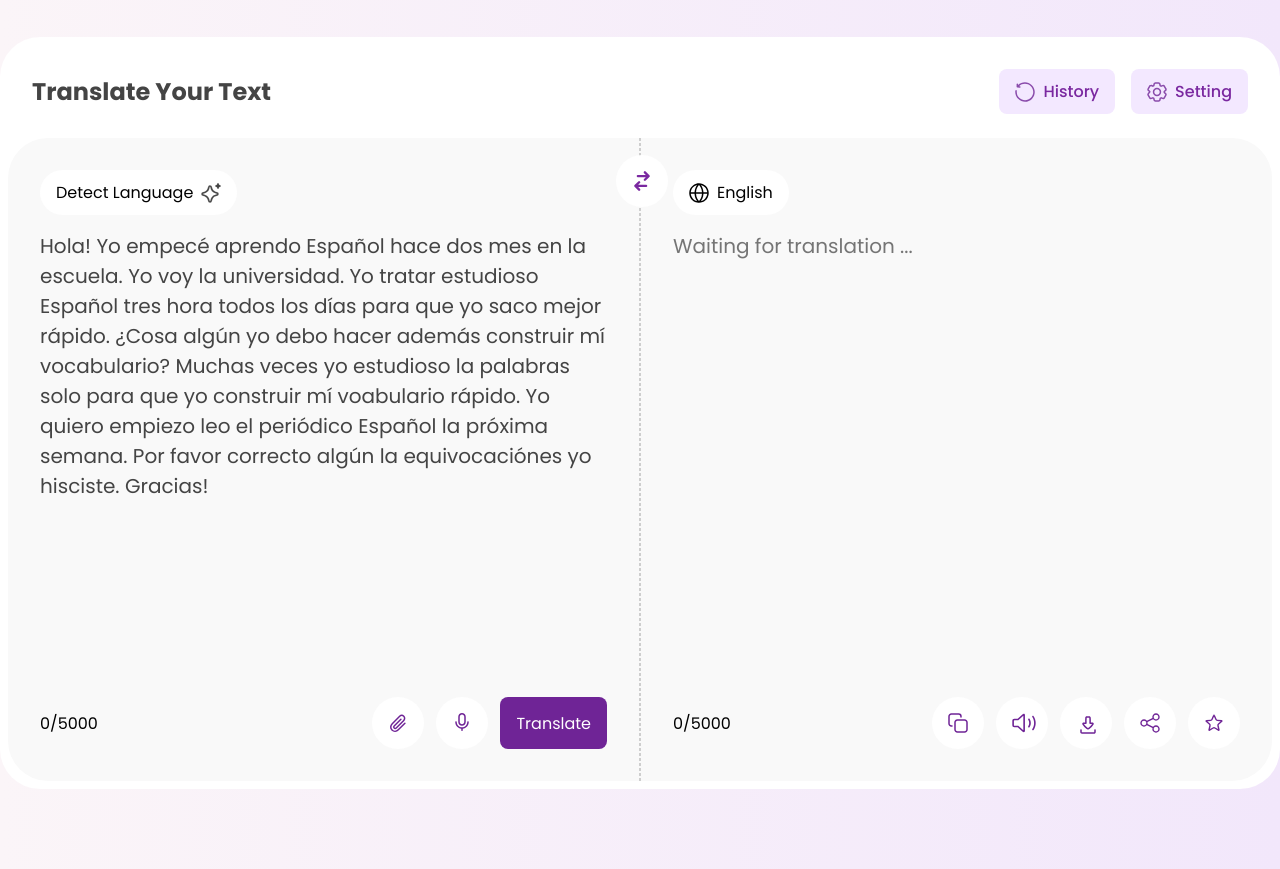
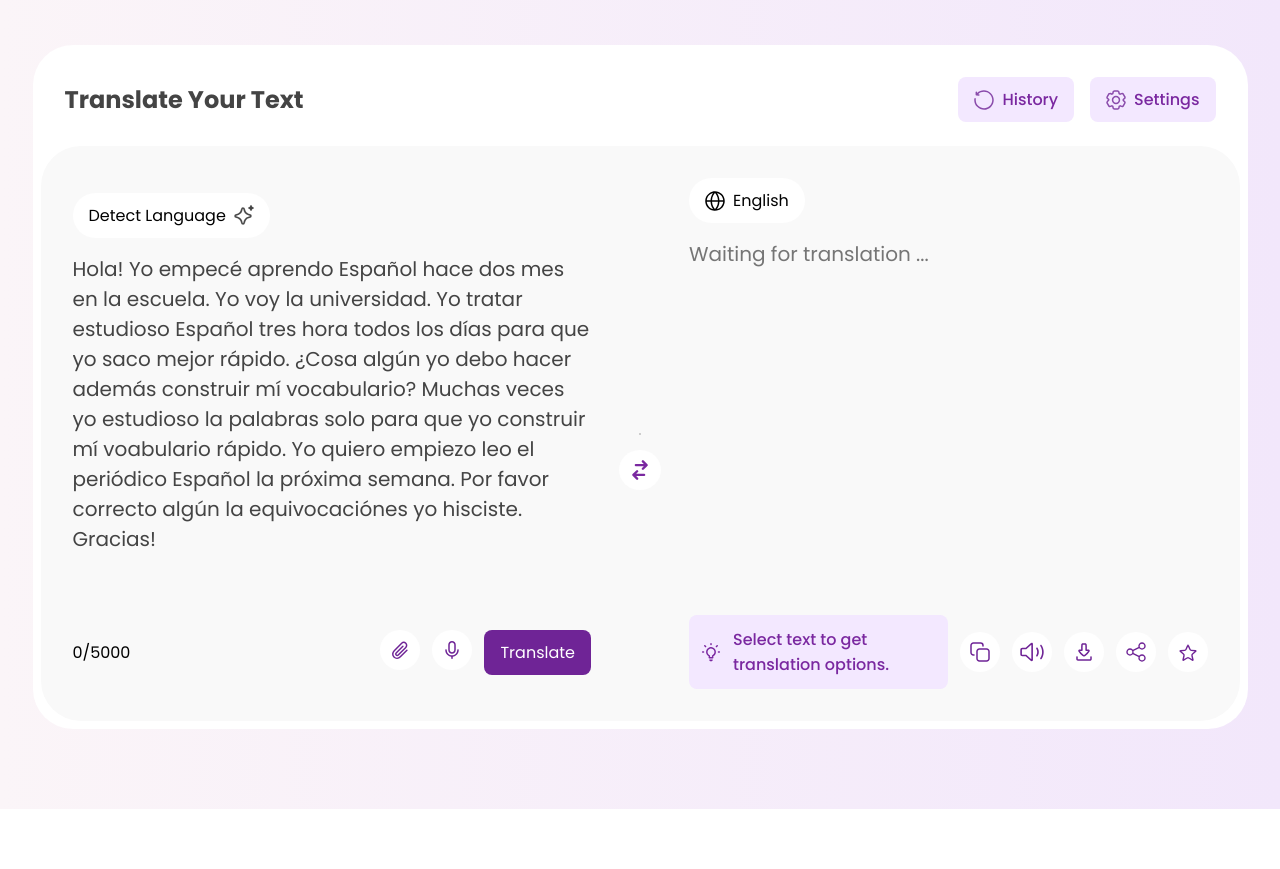
Before and after one commit to Abbas4tech/Crimson-Assignment, a plain HTML site: page index.html in a window 1280 px wide. Shown: the part 278-1147 px from the top of the page. After the commit the page ends 1087 px from the top, so only its background shows below. Drawn offline with Linux system fonts and the light colour scheme.

Commit message:
✨ feat: styles improvements and toast added

```diff
--- a/index.html
+++ b/index.html
@@ -7,11 +7,11 @@
     <link rel="stylesheet" href="styles.css" />
   </head>
   <body class="">
-    <header class="container">
+    <header class="container flex-container-between">
       <div>
         <img src="./assets/Logo.svg" alt="" />
       </div>
-      <nav>
+      <nav class="flex-container-between">
         <button class="button button-nav">Product</button>
         <button class="button button-nav">Trinka Business</button>
         <button class="button button-nav">Plans & Pricing</button>
@@ -30,41 +30,32 @@
         </p>
       </section>
       <section class="translation-tool container">
-        <div class="heading-container">
+        <div class="heading-container flex-container-between">
           <h5 class="heading-container-title">Translate Your Text</h5>
 
           <div class="heading-container-actions">
-            <button
-              data-icon-placement="before"
-              data-icon="./assets/History.svg"
-              class="button button-info"
-            >
-              History
+            <button class="button button-info">
+              <img src="./assets/History.svg" alt="" />
+              <span>History</span>
             </button>
-            <button
-              data-icon="./assets/settings.svg"
-              data-icon-placement="before"
-              class="button button-info"
-            >
-              Setting
+            <button class="button button-info">
+              <img src="./assets/settings.svg" alt="" />
+              <span>Settings</span>
             </button>
           </div>
         </div>
 
         <article class="translation-container">
           <section class="left-section-tool">
-            <button
-              data-icon-placement="after"
-              data-icon="./assets/stars.svg"
-              class="button button-hint"
-            >
+            <button class="button button-hint">
               <span>Detect Language</span>
+              <img src="./assets/stars.svg" alt="" />
             </button>
             <textarea
               placeholder="Type or paste your text here..."
               name=""
               id=""
-              rows="15"
+              rows="12"
             >
 Hola! Yo empecé aprendo Español hace dos mes en la escuela. Yo voy la universidad. Yo tratar estudioso Español tres hora todos los días para que yo saco mejor rápido. ¿Cosa algún yo debo hacer además construir mí vocabulario? Muchas veces yo estudioso la palabras solo para que yo construir mí voabulario rápido. Yo quiero empiezo leo el periódico Español la próxima semana. Por favor correcto algún la equivocaciónes yo hisciste. Gracias!
           </textarea
@@ -73,26 +64,20 @@ Hola! Yo empecé aprendo Español hace dos mes en la escuela. Yo voy la universi
               <span>0/5000</span>
 
               <div>
-                <button
-                  data-icon-placement="after"
-                  data-icon="./assets/attatchment.svg"
-                  class="button button-icon"
-                ></button>
-                <button
-                  data-icon-placement="after"
-                  class="button button-icon"
-                  data-icon="./assets/mic.svg"
-                ></button>
+                <button class="button button-icon">
+                  <img src="./assets/attatchment.svg" alt="" />
+                </button>
+                <button class="button button-icon">
+                  <img src="./assets/mic.svg" alt="" />
+                </button>
                 <button class="button button-primary">Translate</button>
               </div>
             </div>
           </section>
           <div class="toggle-switch">
-            <button
-              data-icon-placement="after"
-              data-icon="./assets/swap.svg"
-              class="button button-icon swap-btn"
-            ></button>
+            <button class="button button-icon swap-btn">
+              <img src="./assets/swap.svg" alt="" />
+            </button>
           </div>
           <section class="right-section-tool">
             <button
@@ -100,47 +85,40 @@ Hola! Yo empecé aprendo Español hace dos mes en la escuela. Yo voy la universi
               data-icon="./assets/globe.svg"
               class="button button-hint"
             >
-              English
+              <img src="./assets/globe.svg" alt="" />
+              <span>English</span>
             </button>
             <textarea
               placeholder="Waiting for translation ..."
               name=""
               id=""
-              rows="15"
+              rows="12"
             ></textarea>
             <div class="section-actions">
-              <span>0/5000</span>
+              <div class="toast toast-info">
+                <img src="./assets/bulb.svg" alt="" />
+                <span>Select text to get translation options.</span>
+              </div>
 
               <div>
-                <button
-                  data-tip="Copy"
-                  data-icon-placement="after"
-                  data-icon="./assets/copy-2.svg"
-                  class="button button-icon tooltip"
-                ></button>
+                <button data-tip="Copy" class="button button-icon tooltip">
+                  <img src="./assets/copy-2.svg" alt="" />
+                </button>
                 <button
                   data-tip="Translate by voice"
-                  data-icon-placement="after"
                   class="button button-icon tooltip"
-                  data-icon="./assets/speaker-2.svg"
-                ></button>
-                <button
-                  data-tip="Download"
-                  data-icon-placement="after"
-                  class="button button-icon tooltip"
-                  data-icon="./assets/download.svg"
-                ></button>
-                <button
-                  data-tip="Share"
-                  data-icon-placement="after"
-                  class="button button-icon tooltip"
-                  data-icon="./assets/share.svg"
-                ></button>
-                <button
-                  data-icon-placement="after"
-                  class="button button-icon"
-                  data-icon="./assets/star.svg"
-                ></button>
+                >
+                  <img src="./assets/speaker-2.svg" alt="" />
+                </button>
+                <button data-tip="Download" class="button button-icon tooltip">
+                  <img src="./assets/download.svg" alt="" />
+                </button>
+                <button data-tip="Share" class="button button-icon tooltip">
+                  <img src="./assets/share.svg" alt="" />
+                </button>
+                <button class="button button-icon">
+                  <img src="./assets/star.svg" alt="" />
+                </button>
               </div>
             </div>
           </section>
--- a/styles.css
+++ b/styles.css
@@ -1,6 +1,7 @@
 @import url("https://fonts.googleapis.com/css2?family=Poppins:ital,wght@0,100;0,200;0,300;0,400;0,500;0,600;0,700;0,800;0,900;1,100;1,200;1,300;1,400;1,500;1,600;1,700;1,800;1,900&display=swap");
-@import "./variable.css";
-@import "./common.css";
+@import "./styles/variable.css";
+@import "./styles/common.css";
+@import "./styles/header.css";
 
 * {
   margin: 0;
@@ -9,36 +10,23 @@
   font-family: "Poppins";
 }
 
-body {
-  margin-top: 1rem;
-}
-
-header,
-nav,
-.heading-container {
-  display: flex;
-  justify-content: space-between;
-  align-items: center;
-  gap: 0.625rem;
-}
-
 main {
   background: linear-gradient(to right, #fbf5f8, #f2e7fb);
   height: 100%;
   width: 100%;
-  padding: 3rem 0 5rem 0;
+  padding: var(--spacing-xxxl) 0 5rem 0;
 }
 
 .title-container {
-  padding-bottom: 3rem;
+  padding-bottom: var(--spacing-xxxl);
   display: flex;
   flex-direction: column;
-  gap: 1rem;
+  gap: var(--spacing-md);
   justify-content: center;
   align-items: center;
 
   .title {
-    font-size: 2.5rem;
+    font-size: var(--font-size-xxxl);
     line-height: 50px;
     background: linear-gradient(
       to right,
@@ -46,13 +34,15 @@ main {
       var(--purple),
       var(--red)
     );
+    text-align: center;
+    background-clip: text;
     -webkit-background-clip: text;
     -webkit-text-fill-color: transparent;
   }
 
   .description {
-    font-size: 1.25rem;
-    line-height: 30px;
+    font-size: var(--font-size-xl);
+    line-height: var(--line-height-sm);
     text-align: center;
     color: var(--dark-gray);
   }
@@ -60,34 +50,41 @@ main {
 
 .translation-tool {
   background-color: var(--glacier);
-  border-radius: 2.5rem;
-  padding: 0.5rem;
+  border-radius: var(--spacing-xxl);
+  padding: var(--spacing-md);
+  display: flex;
+  flex-direction: column;
+  gap: var(--spacing-md);
 }
 
 .heading-container {
-  padding: 1.5rem;
+  padding-inline: var(--spacing-md);
 
   .heading-container-title {
-    font-size: 1.5rem;
+    font-size: var(--font-size-lg);
     color: var(--medium-gray);
   }
 
   .heading-container-actions {
     display: flex;
-    gap: 1rem;
+    gap: var(--spacing-md);
   }
 }
 
 .translation-container {
   background-color: var(--lighter-gray);
-  border-radius: 2.5rem;
+  border-radius: var(--spacing-xxl);
   display: flex;
+  flex-direction: column;
+  gap: var(--spacing-md);
+}
+
 .left-section-tool,
 .right-section-tool {
-    padding: 2rem;
+  padding: var(--spacing-md);
   display: flex;
   flex-direction: column;
-    gap: 1rem;
+  gap: var(--spacing-md);
   width: 100%;
 
   textarea {
@@ -96,30 +93,101 @@ main {
     border: none;
     resize: none;
     color: var(--medium-gray);
-      font-size: 1.25rem;
+    font-size: var(--font-size-sm);
+  }
 }
 
 .section-actions {
   display: flex;
+  flex-direction: column;
   justify-content: space-between;
-      align-items: center;
+  gap: var(--spacing-sm);
 
   div {
     display: flex;
-        gap: 0.75rem;
-      }
-    }
+    gap: var(--spacing-sm);
   }
 }
 
 .toggle-switch {
-  width: 0;
+  height: 0;
+  width: 100%;
   border: 1px dashed var(--light-gray);
   position: relative;
 
+  .swap-btn {
+    position: relative;
+    top: -1rem;
+    left: 50%;
+    transform: translateX(-50%);
+  }
+}
+
+@media (min-width: 768px) {
+  .toggle-switch {
+    border: 1px dashed var(--light-gray);
+    position: relative;
+    width: 0;
     .swap-btn {
       position: absolute;
       top: 1rem;
       right: -1.75rem;
     }
   }
+}
+
+/* Media Queries for responsiveness */
+
+@media (min-width: 640px) {
+  .container {
+    max-width: 640px;
+  }
+}
+
+@media (min-width: 768px) {
+  .container {
+    max-width: 768px;
+    margin-inline: auto;
+  }
+
+  .flex-container-between,
+  .translation-container,
+  .section-actions {
+    align-items: center;
+    flex-direction: row;
+  }
+
+  .translation-tool {
+    padding: var(--spacing-xs);
+    gap: 0;
+  }
+
+  .left-section-tool,
+  .right-section-tool {
+    padding: var(--spacing-xl);
+
+    textarea {
+      font-size: var(--font-size-xl);
+    }
+  }
+
+  .heading-container {
+    padding: var(--spacing-lg);
+
+    .heading-container-title {
+      font-size: var(--font-size-xxl);
+    }
+  }
+}
+
+@media (min-width: 1024px) {
+  .container {
+    max-width: 1024px;
+  }
+}
+
+@media (min-width: 1215px) {
+  .container {
+    max-width: 1215px;
+  }
+}
--- a/common.css
+++ b/styles/common.css
@@ -1,23 +1,17 @@
+/* Buttons */
+
 .button {
-  padding: 0.625rem 1rem;
+  padding: var(--spacing-xxs) var(--spacing-xs);
   display: inline-flex;
-  gap: 0.5rem;
+  gap: var(--spacing-xs);
   align-items: center;
-  transition: all 300ms ease-out;
+  transition: var(--transition-base);
   outline: none;
   border: none;
-  border-radius: 0.5rem;
+  border-radius: var(--spacing-xs);
   cursor: pointer;
-  font-size: 1rem;
+  font-size: var(--font-size-sm);
   width: max-content;
-
-  &[data-icon-placement="after"]::after,
-  &[data-icon-placement="before"]::before {
-    content: var(--icon-url);
-    display: inline-block;
-    height: 1.25rem;
-    width: 1.25rem;
-  }
 
   &.button-primary {
     background-color: var(--dark-blue);
@@ -38,10 +32,10 @@
   &.button-nav {
     background-color: transparent;
     &::after {
-      content: url("./assets/dropdown.svg");
+      content: url("/assets/dropdown.svg");
       display: inline-block;
       height: 1.75rem;
-      margin-left: 0.25rem;
+      margin-left: var(--spacing-xxs);
     }
   }
 
@@ -54,9 +48,15 @@
   &.button-icon {
     border-radius: 50%;
     aspect-ratio: 1/1;
+    height: var(--btn-icon-size-mobile);
+    width: var(--btn-icon-size-mobile);
+    padding: var(--spacing-sm);
+    display: flex;
+    justify-content: center;
+    align-items: center;
     background-color: var(--glacier);
     color: var(--dark-blue);
-    transition: all 300ms ease-out;
+    transition: var(--transition-base);
     &:hover {
       background-color: var(--light-purple);
     }
@@ -69,9 +69,22 @@
   }
 }
 
+@media (min-width: 768px) {
+  .button {
+    padding: 0.625rem var(--spacing-md);
+    font-size: var(--font-size-md);
+    &.button-icon {
+      width: var(--btn-icon-width);
+      height: var(--btn-icon-height);
+    }
+  }
+}
+
+/* Tooltip */
+
 .tooltip {
   position: relative;
-  transition: all 300ms ease-in-out;
+  transition: var(--transition-base);
   &::before {
     content: attr(data-tip);
     position: absolute;
@@ -80,7 +93,7 @@
     color: var(--glacier);
     border-radius: 0.25rem;
     opacity: 0;
-    font-size: 14px;
+    font-size: var(--font-size-sm);
     font-weight: 500;
     width: max-content;
     max-width: 20rem;
@@ -93,35 +106,31 @@
 }
 
 .container {
-  width: 100%;
   margin-right: auto;
   margin-left: auto;
-  padding-right: 1rem;
-  padding-left: 1rem;
+  padding-right: var(--spacing-md);
+  padding-left: var(--spacing-md);
 }
 
-/* Media Queries for responsiveness */
+/* flexible container classes */
 
-@media (min-width: 640px) {
-  .container {
-    max-width: 640px;
+.flex-container-between {
+  display: flex;
+  justify-content: space-between;
+  gap: 0.625rem;
+  flex-direction: column;
+  flex-wrap: wrap;
+}
+
+/* Toast */
+
+.toast {
+  padding: var(--spacing-sm);
+  border-radius: var(--spacing-xs);
+  font-weight: 500;
+
+  &.toast-info {
+    color: var(--dark-purple);
+    background-color: var(--light-purple);
   }
 }
-
-@media (min-width: 768px) {
-  .container {
-    max-width: 768px;
-  }
-}
-
-@media (min-width: 1024px) {
-  .container {
-    max-width: 1024px;
-  }
-}
-
-@media (min-width: 1215px) {
-  .container {
-    max-width: 1440px;
-  }
-}
--- /dev/null
+++ b/styles/header.css
@@ -0,0 +1,4 @@
+header {
+  padding: var(--spacing-md);
+  flex-wrap: wrap;
+}
--- /dev/null
+++ b/styles/variable.css
@@ -0,0 +1,54 @@
+:root {
+  --dark-blue: #6f2496;
+  --glacier: #fff;
+  --lighter-gray: #f9f9f9;
+  --light-gray: #cecece;
+  --medium-gray: #6a6a6a;
+  --dark-gray: #4f4f4f;
+  --blue: #1a64e2;
+  --purple: #991e8e;
+  --red: #d52b1e;
+  --dark-purple: #7a28a0;
+  --light-purple: #f3e8ff;
+  --medium-gray: #444444;
+
+  /* Spacing */
+  --spacing-unit: 8px;
+  --spacing-xxs: calc(var(--spacing-unit) * 0.5); /* 4px */
+  --spacing-xs: var(--spacing-unit); /* 8px */
+  --spacing-sm: calc(var(--spacing-unit) * 1.5); /* 12px */
+  --spacing-md: calc(var(--spacing-unit) * 2); /* 16px */
+  --spacing-lg: calc(var(--spacing-unit) * 3); /* 24px */
+  --spacing-xl: calc(var(--spacing-unit) * 4); /* 32px */
+  --spacing-xxl: calc(var(--spacing-unit) * 5); /* 40px */
+  --spacing-xxxl: calc(var(--spacing-unit) * 6); /* 48px */
+
+  /* Typography */
+  --font-family: "Poppins", sans-serif;
+  --font-size-xs: 0.75rem; /* 12px */
+  --font-size-sm: 0.875rem; /* 14px */
+  --font-size-md: 1rem; /* 16px */
+  --font-size-lg: 1.125rem; /* 18px */
+  --font-size-xl: 1.25rem; /* 20px */
+  --font-size-xxl: 1.5rem; /* 24px */
+  --font-size-xxxl: 2.5rem; /* 40px */
+  --line-height-sm: 1.3;
+  --line-height-md: 1.5;
+  --line-height-lg: 1.7;
+
+  /* Borders */
+  --border-radius-xs: 4px;
+  --border-radius-sm: 8px;
+  --border-radius-md: 16px;
+  --border-radius-lg: 24px;
+  --border-radius-xl: 32px;
+  --border-radius-pill: 9999px;
+
+  /* Transitions */
+  --transition-base: all 0.2s ease;
+
+  --btn-icon-height: 40px;
+  --btn-icon-width: 40px;
+  --btn-icon-size-mobile: 35px;
+  --tooltip-background: #414e62;
+}
--- a/variable.css
+++ /dev/null
@@ -1,15 +0,0 @@
-:root {
-  --dark-blue: #6f2496;
-  --glacier: #fff;
-  --lighter-gray: #f9f9f9;
-  --light-gray: #cecece;
-  --medium-gray: #6a6a6a;
-  --dark-gray: #4f4f4f;
-  --blue: #1a64e2;
-  --purple: #991e8e;
-  --red: #d52b1e;
-  --dark-purple: #7a28a0;
-  --light-purple: #f3e8ff;
-  --medium-gray: #444444;
-  --tooltip-background: #414e62;
-}
```
Also changed, not shown: assets/bulb.svg (added). Lines whose indentation alone changed are shown as unchanged.
